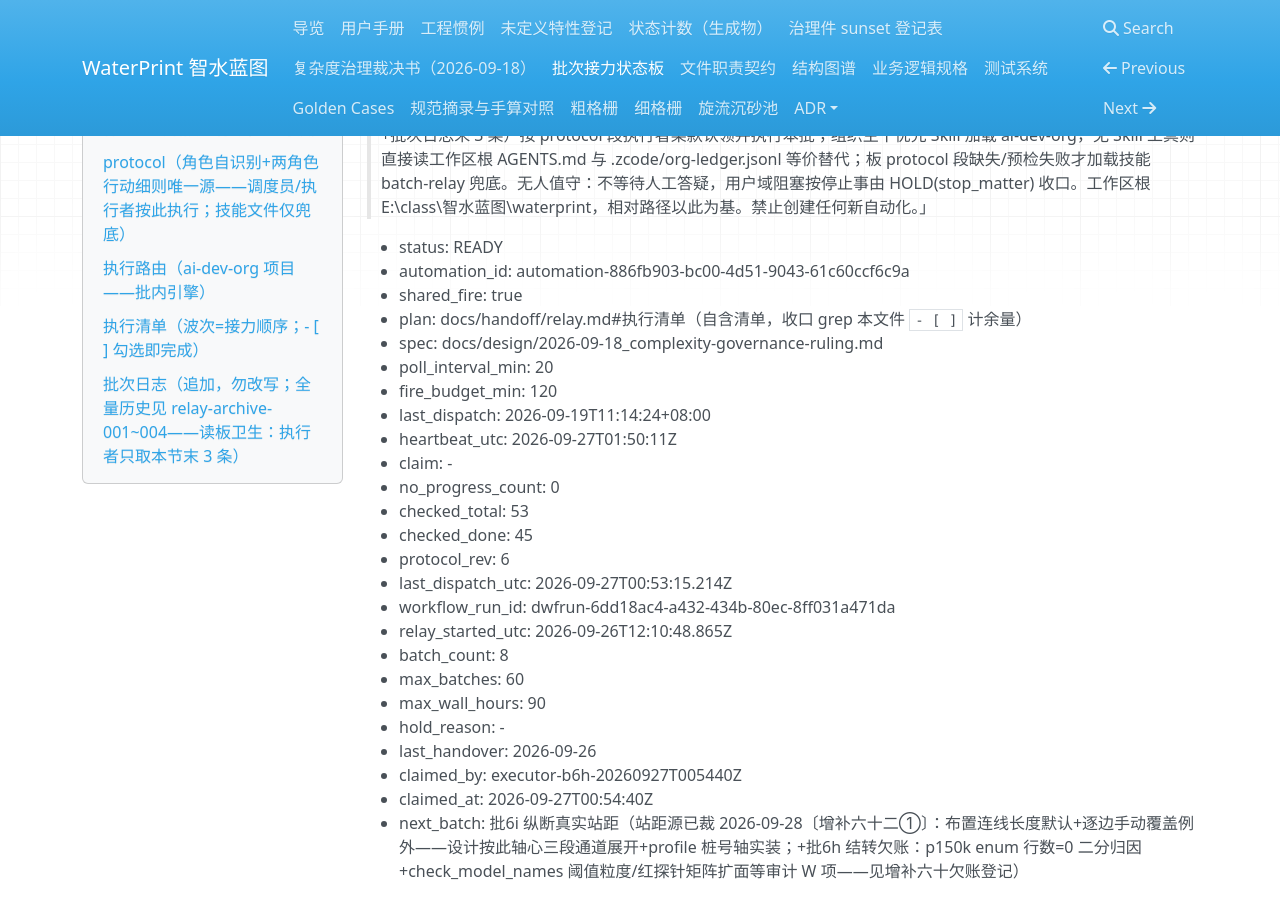
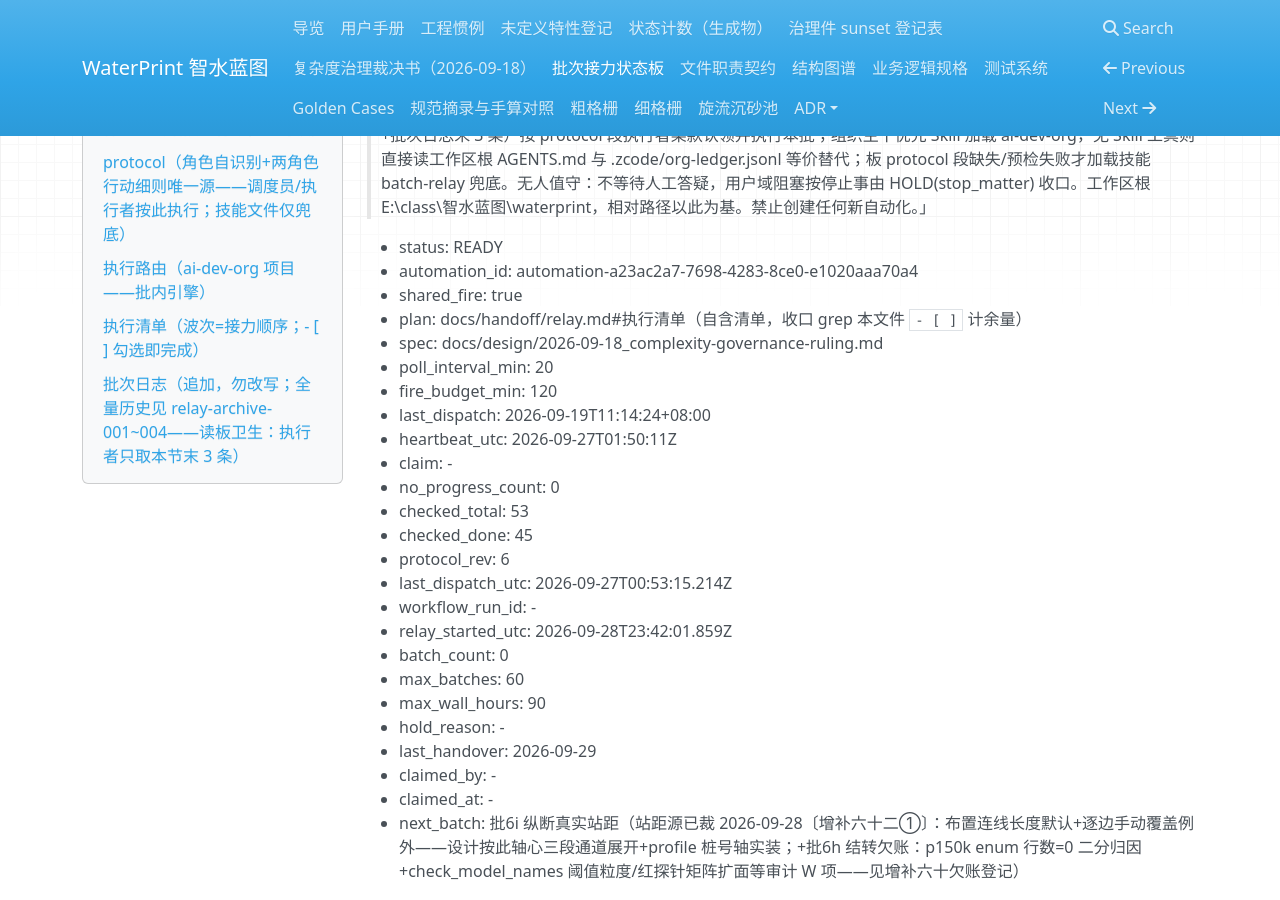
Before and after one commit to yyx20040712/waterprint, an MkDocs documentation site: the page built from docs/handoff/relay.md, in a window 1280 px wide and 900 px high, scrolled down 446 px. Built offline with MkDocs 1.6.1, drawn with Linux system fonts in a browser that asks for light colours; nearby versions of some CDN libraries.

Commit message:
换防迁火笔（增补六十四前半）：接任会话重布 */20 火 automation-a23ac2a7 回填+熔断复位（batch_count 8→0/relay_started_utc 重计/workflow_run_id 清位/claim 残值清理/last_handover 2026-09-29）——批6i 首班发布笔随后

```diff
--- a/docs/handoff/relay.md
+++ b/docs/handoff/relay.md
@@ -13,7 +13,7 @@
 > - 执行者窗口（手动兜底发布用；常规发布=执行工作流子代理，无需此窗）：「基于 E:\class\智水蓝图\waterprint\docs\handoff\relay.md 交接文档继续开发——读板（板头字段区+protocol 段+执行路由+执行清单+批次日志末 3 条）按 protocol 段执行者条款认领并执行本批；组织主干优先 Skill 加载 ai-dev-org，无 Skill 工具则直接读工作区根 AGENTS.md 与 .zcode/org-ledger.jsonl 等价替代；板 protocol 段缺失/预检失败才加载技能 batch-relay 兜底。无人值守：不等待人工答疑，用户域阻塞按停止事由 HOLD(stop_matter) 收口。工作区根 E:\class\智水蓝图\waterprint，相对路径以此为基。禁止创建任何新自动化。」
 
 - status: READY <!-- 2026-09-27 增补六十：批6h 收口 READY（卫生合集九小项——2 commits 60b48e36+925d5f1〔HUMAN-LOCK〕/auditor-readonly 异源审返工回炉三项实修/17 门禁全绿/三检零漂移）；next=批6i -->
-- automation_id: automation-886fb903-bc00-4d51-9043-61c60ccf6c9a <!-- 2026-09-26 用户直令重布回填（*/20 节律——automation-143e250a 二次熄火后恢复）；旧值 automation-143e250a…（已熄） -->
+- automation_id: automation-a23ac2a7-7698-4283-8ce0-e1020aaa70a4 <!-- 2026-09-29 换防迁火回填（*/20 节律维持——接任会话）；旧值 automation-886fb903…（随前会话熄火，CronList 零残留） -->
 - shared_fire: true
 - plan: docs/handoff/relay.md#执行清单（自含清单，收口 grep 本文件 `- [ ]` 计余量）
 - spec: docs/design/2026-09-18_complexity-governance-ruling.md
@@ -27,15 +27,15 @@
 - checked_done: 45 <!-- 2026-09-27 批6h 收口 44→45（增补六十） -->
 - protocol_rev: 6 <!-- 2026-09-26 换防升版 rev5→6（执行指令锚根批=现行：仓根锚定纪律+执行指令行参数化+开批通道标签去 rev 化）；旧值 5 -->
 - last_dispatch_utc: 2026-09-27T00:53:15.214Z <!-- 2026-09-27 批6h 首班发布成立（回读=run dwfrun-6dd18ac4-a432-434b-80ec-8ff031a471da running+执行者子代理 executing）；旧值 2026-09-26T23:51:05.993Z（批6g 首班） -->
-- workflow_run_id: dwfrun-6dd18ac4-a432-434b-80ec-8ff031a471da <!-- 批6h 首班执行工作流（门禁硬化+部署卫生+杂项闭项——R5 结转护栏/p150k 留证/ENTRYPOINT/builder 实测/AUD-W9·W10/UF-25/main_lib 横向口负例契约结转） -->
-- relay_started_utc: 2026-09-26T12:10:48.865Z <!-- 2026-09-26 rev6 换防时刻（本会话）；旧值 2026-09-26T04:00:36.124Z（rev5 二次换防） -->
-- batch_count: 8 <!-- 2026-09-27 批6h 收口 7→8（增补六十） -->
+- workflow_run_id: - <!-- 2026-09-29 换防复位；旧值 dwfrun-6dd18ac4…（批6h 首班 run——GetWorkflowRun 实核 completed 2026-09-27T01:50:59Z） -->
+- relay_started_utc: 2026-09-28T23:42:01.859Z <!-- 2026-09-29 换防时刻（接任会话——熔断复位 0/60 批+90h 墙钟重计）；旧值 2026-09-26T12:10:48.865Z（rev6 首换防） -->
+- batch_count: 0 <!-- 2026-09-29 换防复位（熔断预算 0/60 重计）；旧值 8 -->
 - max_batches: 60
 - max_wall_hours: 90
 - hold_reason: - <!-- 2026-09-26 增补四十八清空：批3a 追认已签+CI 已修——⑤b 软著仍为用户域终态项（批3b 后停板待用户不变） -->
-- last_handover: 2026-09-26
-- claimed_by: executor-b6h-20260927T005440Z <!-- 批6h 认领 -->
-- claimed_at: 2026-09-27T00:54:40Z <!-- 批6h 认领时戳 -->
+- last_handover: 2026-09-29
+- claimed_by: - <!-- 2026-09-29 换防复位（批6h 收口遗留残值清理） -->
+- claimed_at: - <!-- 2026-09-29 换防复位 -->
 - next_batch: 批6i 纵断真实站距（站距源已裁 2026-09-28〔增补六十二①〕：布置连线长度默认+逐边手动覆盖例外——设计按此轴心三段通道展开+profile 桩号轴实装；+批6h 结转欠账：p150k enum 行数=0 二分归因+check_model_names 阈值粒度/红探针矩阵扩面等审计 W 项——见增补六十欠账登记）
 
 ## protocol（角色自识别+两角色行动细则唯一源——调度员/执行者按此执行；技能文件仅兜底）
```
